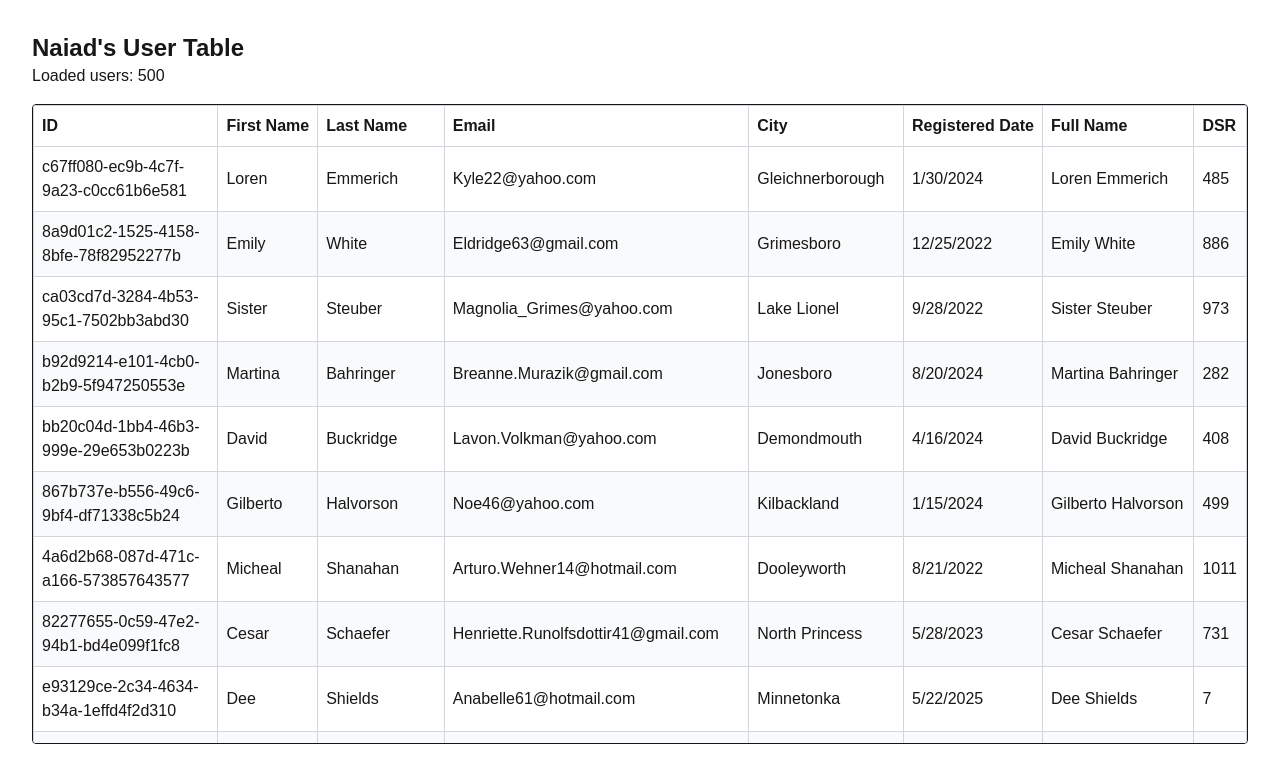
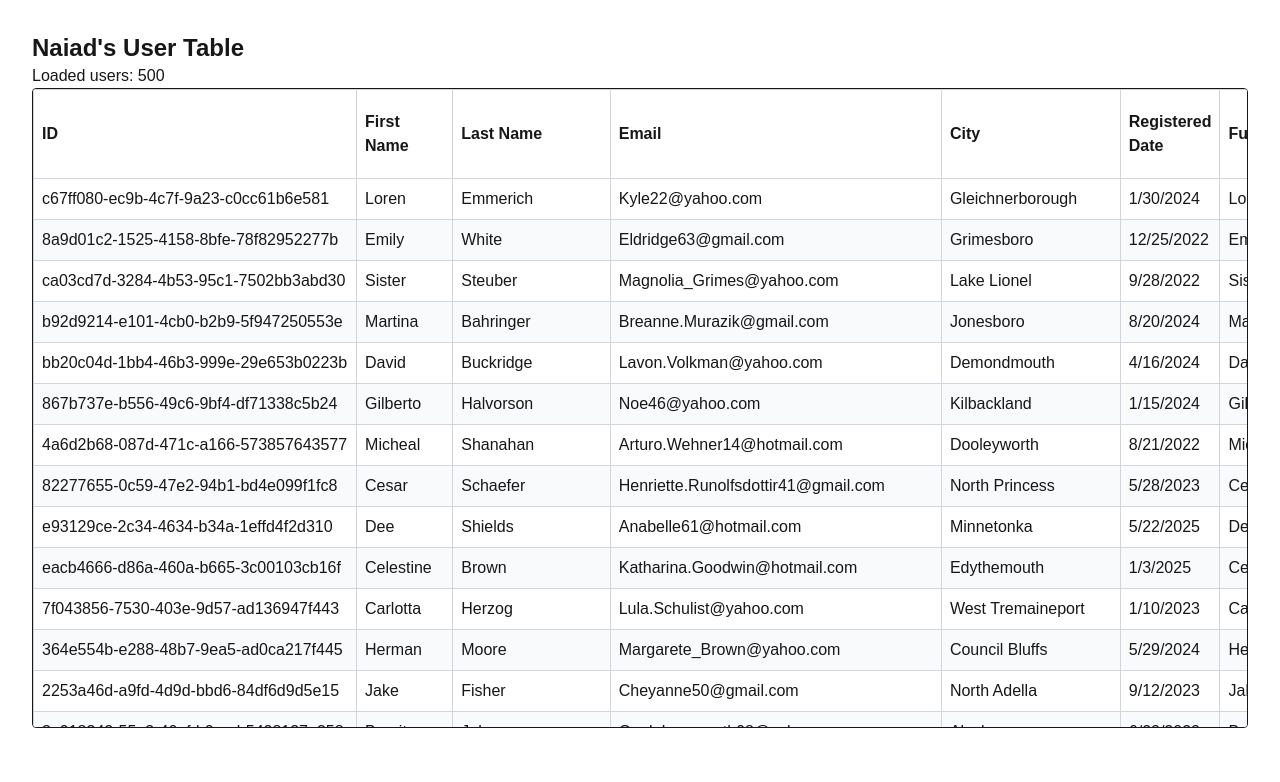
Before and after one commit to naiadbaksh/react-table-nb, a Next.js app: page / in a window 1280 px wide. Shown: the top 782 px of the page. Built offline with nearby package versions, Linux system fonts and the light colour scheme.

Commit message:
adding drag and drop column reording using dnd-kit

```diff
--- a/package.json
+++ b/package.json
@@ -10,6 +10,7 @@
   },
   "dependencies": {
     "@dnd-kit/core": "^6.3.1",
+    "@dnd-kit/sortable": "^10.0.0",
     "@faker-js/faker": "^9.8.0",
     "@tanstack/react-table": "^8.21.3",
     "next": "15.3.2",
@@ -22,9 +23,11 @@
     "@types/node": "^20",
     "@types/react": "^19",
     "@types/react-dom": "^19",
+    "autoprefixer": "^10.4.21",
     "eslint": "^9",
     "eslint-config-next": "15.3.2",
-    "tailwindcss": "^4",
+    "postcss": "^8.5.4",
+    "tailwindcss": "^4.1.8",
     "typescript": "^5"
   }
 }
--- /dev/null
+++ b/src/app/lib/columns.ts
@@ -0,0 +1,31 @@
+export type ColumnKey =
+  | "id"
+  | "firstName"
+  | "lastName"
+  | "email"
+  | "city"
+  | "registeredDate"
+  | "fullName"
+  | "dsr";
+
+export const DEFAULT_COLUMNS: ColumnKey[] = [
+  "id",
+  "firstName",
+  "lastName",
+  "email",
+  "city",
+  "registeredDate",
+  "fullName",
+  "dsr",
+];
+
+export const columnLabels: Record<ColumnKey, string> = {
+  id: "ID",
+  firstName: "First Name",
+  lastName: "Last Name",
+  email: "Email",
+  city: "City",
+  registeredDate: "Registered Date",
+  fullName: "Full Name",
+  dsr: "DSR (Days Since Registration)",
+};
--- a/src/app/page.tsx
+++ b/src/app/page.tsx
@@ -2,13 +2,22 @@
 
 import { useEffect, useState } from "react";
 import { generateFakeUsers, User } from "./lib/generateUsers";
+import { DndContext, closestCenter } from "@dnd-kit/core";
+import {
+  arrayMove,
+  SortableContext,
+  horizontalListSortingStrategy,
+} from "@dnd-kit/sortable";
+import SortableColumnHeader from "@/components/sortable-column-header";
+import { ColumnKey, DEFAULT_COLUMNS, columnLabels } from "./lib/columns";
 
 const Home = () => {
   const [users, setUsers] = useState<User[]>([]);
-  const [sortColumn, setSortColumn] = useState<
-    keyof User | "fullName" | "dsr" | null
-  >(null);
-  const [sortDirection, setSortDirection] = useState<"asc" | "desc">("asc");
+  const [columns, setColumns] = useState<ColumnKey[]>(DEFAULT_COLUMNS);
+  const [sortConfig, setSortConfig] = useState<{
+    key: ColumnKey;
+    direction: "asc" | "desc";
+  } | null>(null);
 
   useEffect(() => {
     const saved = localStorage.getItem("users");
@@ -29,76 +38,80 @@ const Home = () => {
     }
   }, []);
 
-  const handleSort = (column: typeof sortColumn) => {
-    if (sortColumn === column) {
-      setSortDirection((prev) => (prev === "asc" ? "desc" : "asc"));
+  const handleSort = (key: ColumnKey) => {
+    if (sortConfig?.key === key) {
+      setSortConfig({
+        key,
+        direction: sortConfig.direction === "asc" ? "desc" : "asc",
+      });
     } else {
-      setSortColumn(column);
-      setSortDirection("asc");
+      setSortConfig({ key, direction: "asc" });
     }
   };
 
   const sortedUsers = [...users].sort((a, b) => {
-    if (!sortColumn) return 0;
+    if (!sortConfig) return 0;
+    const { key, direction } = sortConfig;
+    let aValue: string | number = a[key] ?? "";
+    let bValue: string | number = b[key] ?? "";
 
-    let aValue: string | number = "";
-    let bValue: string | number = "";
-
-    if (sortColumn === "fullName") {
+    if (key === "fullName") {
       aValue = `${a.firstName} ${a.lastName}`;
       bValue = `${b.firstName} ${b.lastName}`;
-    } else if (sortColumn === "dsr") {
-      aValue = Math.floor(
-        (Date.now() - new Date(a.registeredDate).getTime()) /
-          (1000 * 60 * 60 * 24)
+    }
+    if (key === "dsr") {
+      const getDSR = (date: string) =>
+        Math.floor(
+          (Date.now() - new Date(date).getTime()) / (1000 * 60 * 60 * 24)
         );
-      bValue = Math.floor(
-        (Date.now() - new Date(b.registeredDate).getTime()) /
-          (1000 * 60 * 60 * 24)
-      );
-    } else {
-      aValue = a[sortColumn];
-      bValue = b[sortColumn];
+      aValue = getDSR(a.registeredDate);
+      bValue = getDSR(b.registeredDate);
     }
 
     if (typeof aValue === "string") {
-      return sortDirection === "asc"
+      return direction === "asc"
         ? aValue.localeCompare(bValue as string)
         : (bValue as string).localeCompare(aValue);
     }
-
-    return sortDirection === "asc"
+    return direction === "asc"
       ? (aValue as number) - (bValue as number)
       : (bValue as number) - (aValue as number);
   });
 
   return (
-    <main className="p-4 sm:p-8">
+    <main className="p-8">
       <h1 className="text-2xl font-bold">Naiad's User Table</h1>
       <p>Loaded users: {users.length}</p>
 
-      <div className="overflow-x-auto max-h-[80vh] border rounded mt-4">
+      <div className="overflow-x-auto max-h-[80vh] border rounded">
+        <DndContext
+          collisionDetection={closestCenter}
+          onDragEnd={({ active, over }) => {
+            if (active.id !== over?.id) {
+              setColumns((cols) => {
+                const oldIndex = cols.indexOf(active.id as ColumnKey);
+                const newIndex = cols.indexOf(over?.id as ColumnKey);
+                return arrayMove(cols, oldIndex, newIndex);
+              });
+            }
+          }}
+        >
+          <SortableContext
+            items={columns}
+            strategy={horizontalListSortingStrategy}
+          >
             <table className="lg:min-w-full min-w-[900px] border-collapse border border-gray-300">
               <thead className="sticky top-0 bg-white z-10">
                 <tr>
-              {[
-                { label: "ID", key: "id" },
-                { label: "First Name", key: "firstName" },
-                { label: "Last Name", key: "lastName" },
-                { label: "Email", key: "email" },
-                { label: "City", key: "city" },
-                { label: "Registered Date", key: "registeredDate" },
-                { label: "Full Name", key: "fullName" },
-                { label: "DSR", key: "dsr" },
-              ].map(({ label, key }) => (
-                <th
-                  key={key}
-                  onClick={() => handleSort(key as typeof sortColumn)}
-                  className="cursor-pointer border border-gray-300 p-2 text-left whitespace-nowrap"
-                >
-                  {label}{" "}
-                  {sortColumn === key && (sortDirection === "asc" ? "▲" : "▼")}
-                </th>
+                  {columns.map((col) => (
+                    <SortableColumnHeader
+                      key={col}
+                      id={col}
+                      label={columnLabels[col]}
+                      onClick={() => handleSort(col)}
+                      isSorted={sortConfig?.key === col}
+                      direction={sortConfig?.direction}
+                    />
                   ))}
                 </tr>
               </thead>
@@ -109,28 +122,32 @@ const Home = () => {
                     (Date.now() - new Date(user.registeredDate).getTime()) /
                       (1000 * 60 * 60 * 24)
                   );
+                  return (
+                    <tr key={user.id} className="even:bg-gray-50">
+                      {columns.map((col) => {
+                        let value;
+                        if (col === "fullName") value = fullName;
+                        else if (col === "dsr") value = dsr;
+                        else if (col === "registeredDate")
+                          value = new Date(user[col]).toLocaleDateString();
+                        else value = user[col];
 
                         return (
-                <tr key={user.id} className="even:bg-gray-50">
-                  <td className="border border-gray-300 p-2">{user.id}</td>
-                  <td className="border border-gray-300 p-2">
-                    {user.firstName}
+                          <td
+                            key={col}
+                            className="border border-gray-300 p-2 whitespace-nowrap"
+                          >
+                            {value}
                           </td>
-                  <td className="border border-gray-300 p-2">
-                    {user.lastName}
-                  </td>
-                  <td className="border border-gray-300 p-2">{user.email}</td>
-                  <td className="border border-gray-300 p-2">{user.city}</td>
-                  <td className="border border-gray-300 p-2">
-                    {new Date(user.registeredDate).toLocaleDateString()}
-                  </td>
-                  <td className="border border-gray-300 p-2">{fullName}</td>
-                  <td className="border border-gray-300 p-2">{dsr}</td>
+                        );
+                      })}
                     </tr>
                   );
                 })}
               </tbody>
             </table>
+          </SortableContext>
+        </DndContext>
       </div>
     </main>
   );
--- /dev/null
+++ b/src/components/sortable-column-header.tsx
@@ -0,0 +1,55 @@
+"use client";
+
+import { useSortable } from "@dnd-kit/sortable";
+import { CSS } from "@dnd-kit/utilities";
+import { MouseEvent } from "react";
+
+interface Props {
+  id: string;
+  label: string;
+  isSorted: boolean;
+  sortDirection: "asc" | "desc" | null;
+  onSort: () => void;
+}
+
+const SortableColumnHeader = ({
+  id,
+  label,
+  isSorted,
+  sortDirection,
+  onSort,
+}: Props) => {
+  const { attributes, listeners, setNodeRef, transform, transition } =
+    useSortable({ id });
+
+  const style = {
+    transform: CSS.Transform.toString(transform),
+    transition,
+    cursor: "grab",
+  };
+
+  const handleClick = (e: MouseEvent) => {
+    e.stopPropagation();
+    onSort();
+  };
+
+  return (
+    <th
+      ref={setNodeRef}
+      style={style}
+      className="border border-gray-300 p-2 text-left bg-white sticky top-0 z-10"
+      {...attributes}
+      {...listeners}
+      onClick={handleClick}
+    >
+      {label}
+      {isSorted && (
+        <span className="ml-1 text-xs">
+          {sortDirection === "asc" ? "▲" : "▼"}
+        </span>
+      )}
+    </th>
+  );
+};
+
+export default SortableColumnHeader;
```
Also changed, not shown: 1 other file (tests, documents, lock files or other folders). Lines whose indentation alone changed are shown as unchanged.
